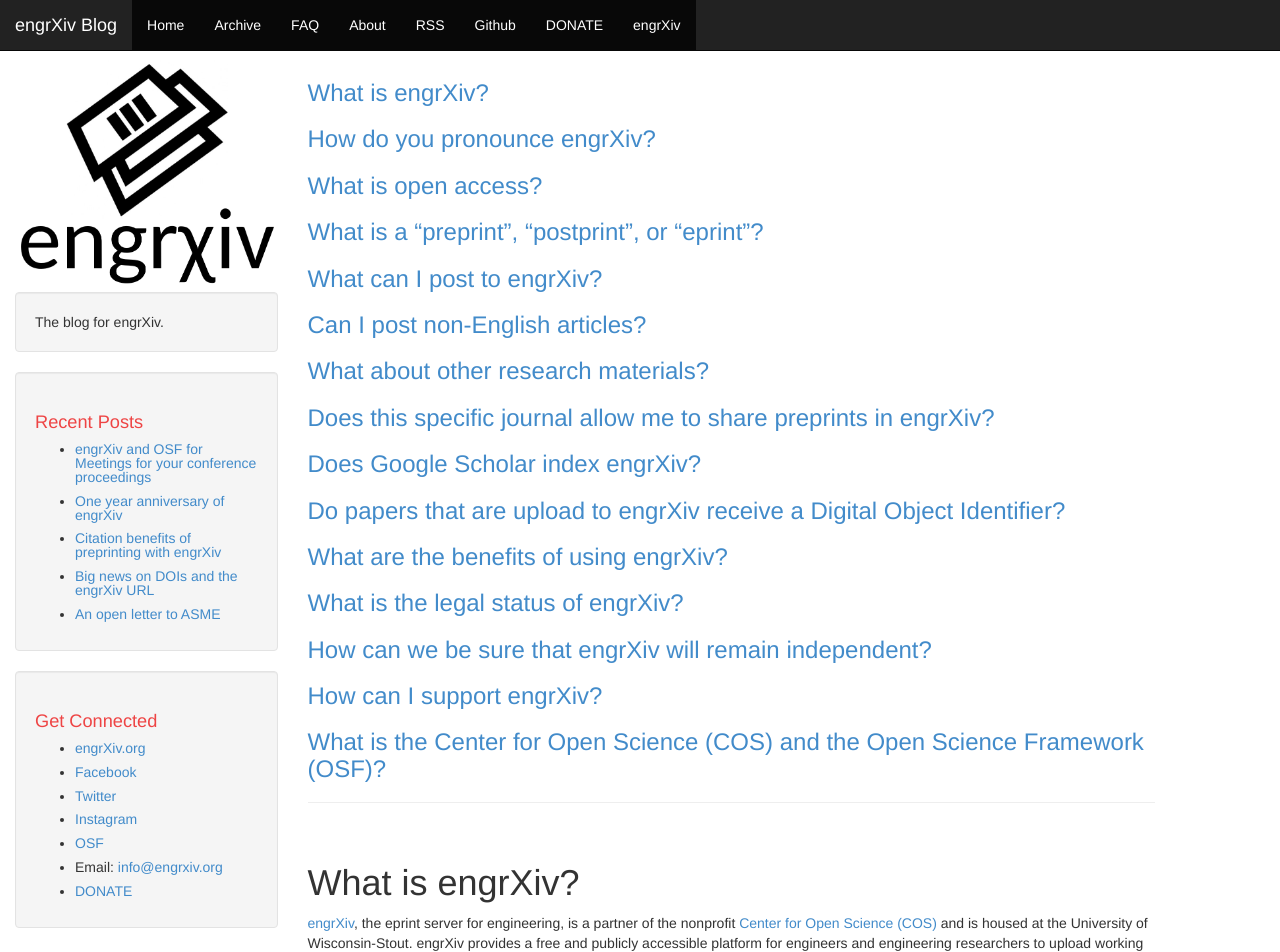
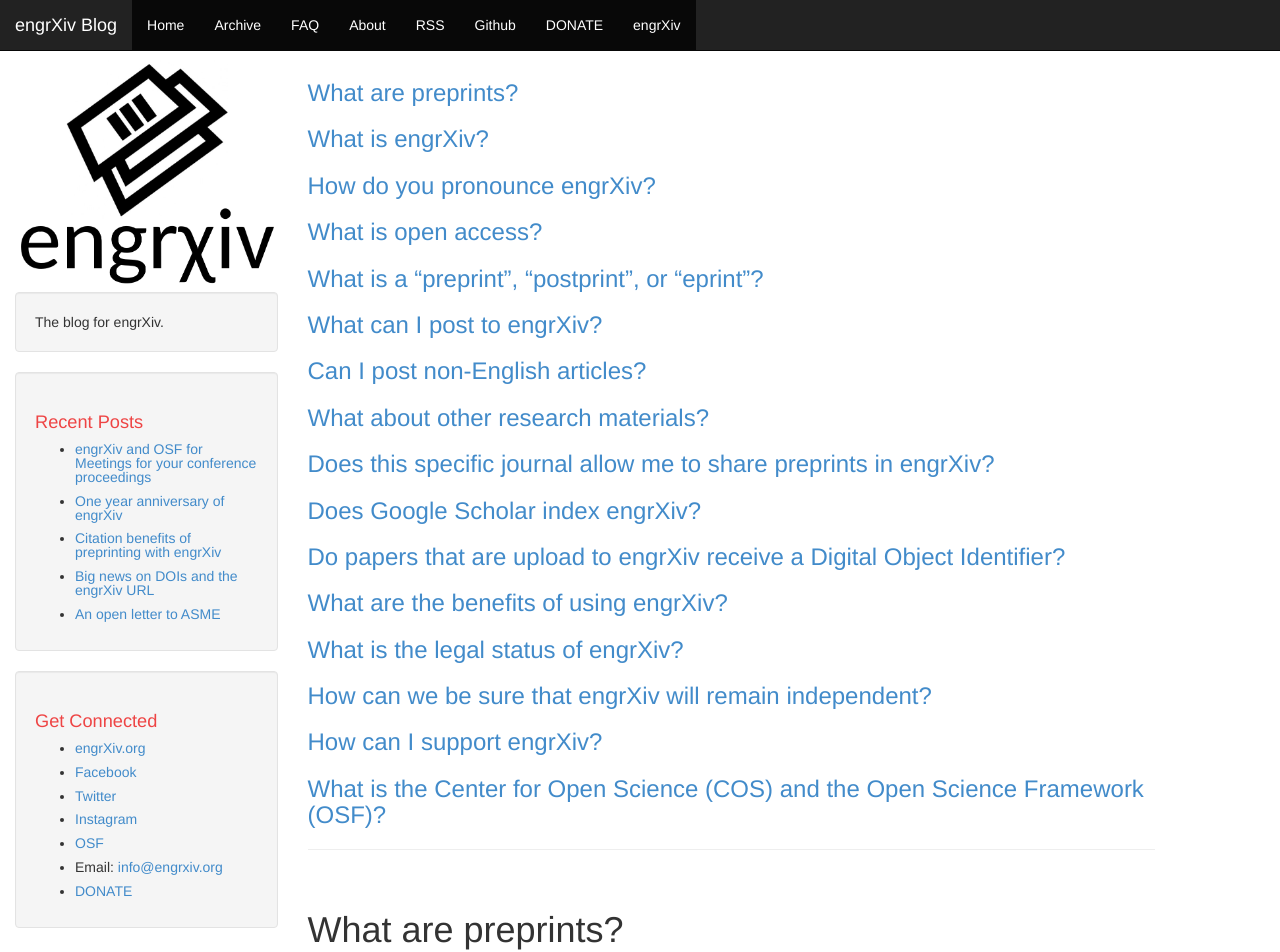
Before and after one commit to OpenEngr/engrXiv, a Jekyll site: the page built from faq/index.md, in a window 1280 px wide and 1400 px high. Shown: the top 952 px of the window. Built offline with Jekyll 4.4.1, drawn with Linux system fonts in a browser that asks for light colours; our own code applies the rules of GitHub Pages for plain Markdown files; comment, search, counter and statistics services are not loaded; some of the changed text lies outside the part shown.

Commit message:
add embedded intro video

```diff
--- a/faq/index.md
+++ b/faq/index.md
@@ -1,3 +1,4 @@
+### [What are preprints?](#what-are-preprints)
 ### [What is engrXiv?](#what-is-engrxiv)
 ### [How do you pronounce engrXiv?](#pronunciation)
 ### [What is open access?](#what-is-oa)
@@ -15,6 +16,9 @@
 ### [What is the Center for Open Science (COS) and the Open Science Framework (OSF)?](#COS)
 
 <hr><br/>
+# <a name="what-are-preprints"></a>What are preprints?
+If your're brand new to preprints? Check out this introductory video from ASAPBio.
+<iframe width="560" height="315" src="https://www.youtube.com/embed/2zMgY8Dx9co" frameborder="0" allowfullscreen></iframe>
 
 # <a name="what-is-engrxiv"></a>What is engrXiv?
 
```
